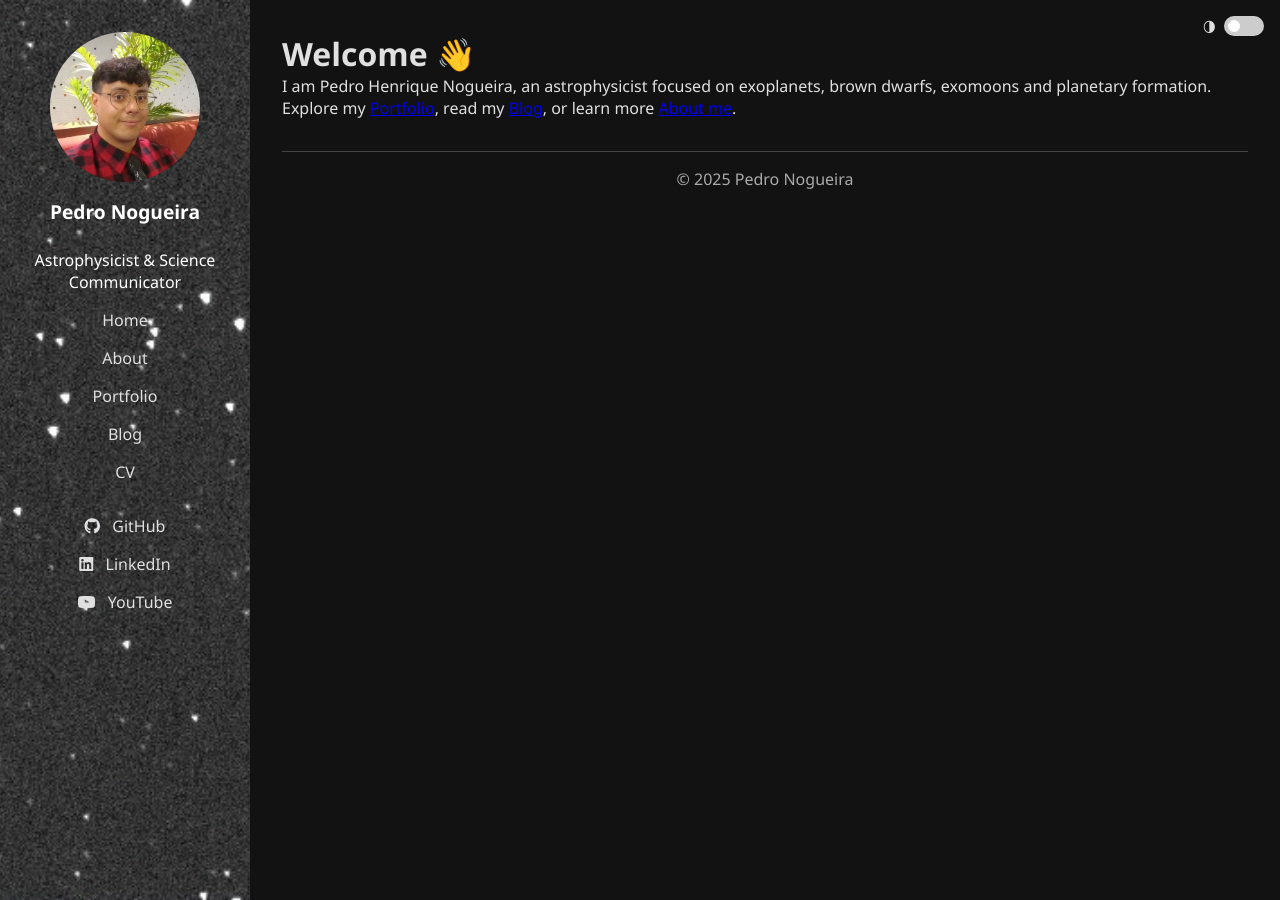
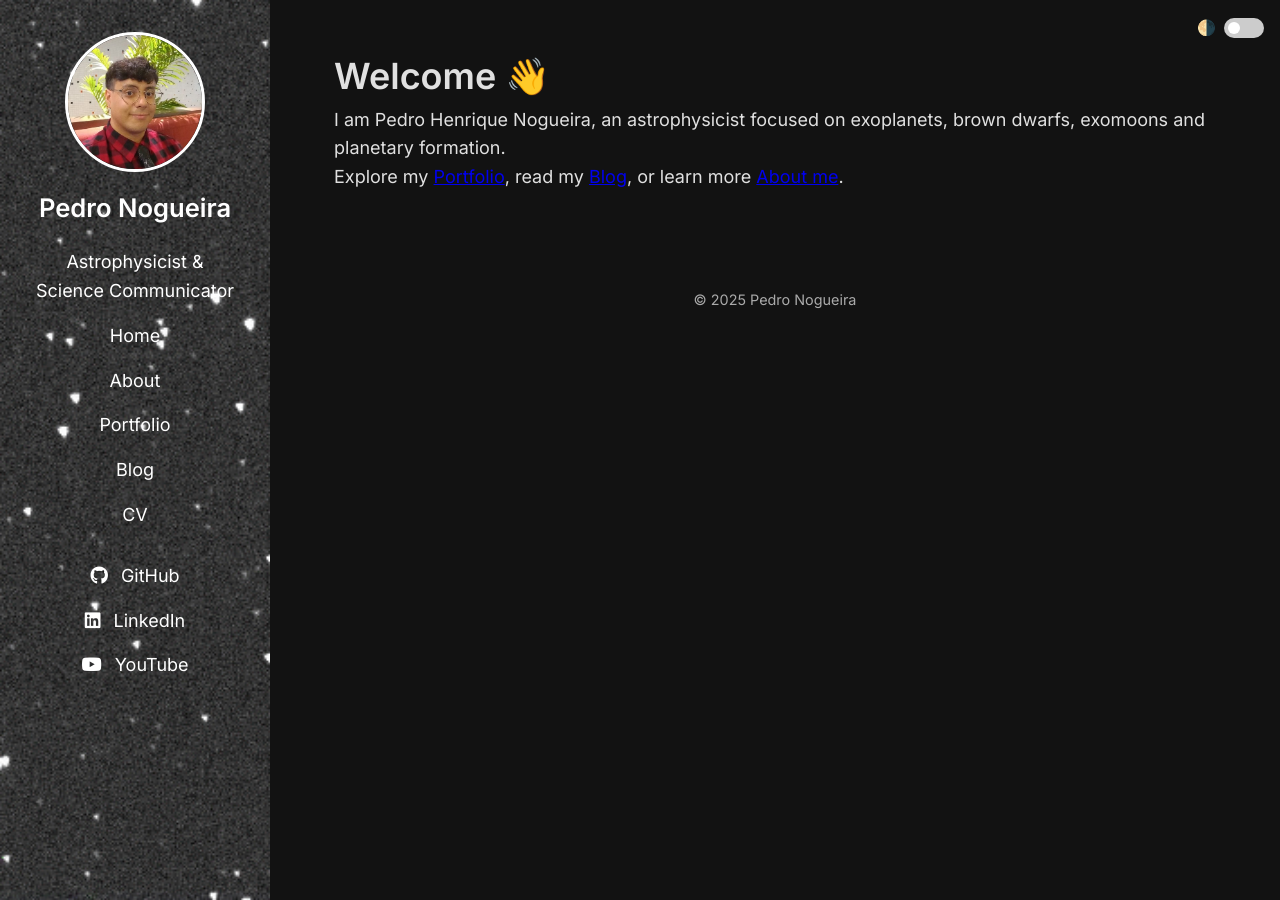
Before and after one commit to PedroNogueira404/PedroNogueira404.github.io, a Jekyll site: the page built from index.md, in a window 1280 px wide. Built offline with Jekyll 4.4.1, drawn with Linux system fonts in a browser that asks for light colours.

Commit message:
Update style_white.css

```diff
--- a/assets/css/style_white.css
+++ b/assets/css/style_white.css
@@ -1,3 +1,5 @@
+@import url('https://fonts.googleapis.com/css2?family=Inter:wght@400;600&display=swap');
+
 /* Reset básico */
 * {
   margin: 0;
@@ -5,9 +7,10 @@
   box-sizing: border-box;
 }
 
-/* Corpo da página */
 body {
-  font-family: 'Segoe UI', Tahoma, Geneva, Verdana, sans-serif;
+  font-family: 'Inter', sans-serif;
+  font-size: 18px;
+  line-height: 1.6;
   display: flex;
   min-height: 100vh;
   background-color: #121212;
@@ -17,126 +20,127 @@ body {
 
 body.light-mode {
   background-color: #f4f4f4;
-  color: #333;
-}
-
-/* Botão genérico */
-.btn {
-  display: inline-block;
-  background: #0077b5;
-  color: white;
-  padding: 10px 15px;
-  margin: 5px;
-  border-radius: 5px;
-  text-decoration: none;
-  transition: background 0.3s;
-}
-
-.btn:hover {
-  background: #005f90;
-}
-
-.btn i {
-  margin-right: 8px;
+  color: #222;
 }
 
 /* Sidebar */
 .sidebar {
-  width: 250px;
+  width: 270px;
   padding: 2rem;
   background: #1e1e1e url('/assets/2024yr4_discovery_atlas.gif') no-repeat center center;
   background-size: cover;
+  text-align: center;
+  color: white;
   display: flex;
   flex-direction: column;
   align-items: center;
-  text-align: center;
-  color: white;
   backdrop-filter: brightness(0.6);
 }
 
 body.light-mode .sidebar {
-  background: #f1f1f1 url('/assets/background-light.jpg') no-repeat center center;
-  color: #333;
+  background: #f0f0f0 url('/assets/background-light.jpg') no-repeat center center;
   backdrop-filter: brightness(0.8);
+  color: #222;
 }
 
-/* Imagem de perfil */
 .profile-img {
-  width: 150px;
-  height: 150px;
+  width: 140px;
+  height: 140px;
   border-radius: 50%;
   object-fit: cover;
   margin-bottom: 1rem;
+  border: 3px solid white;
 }
 
-/* Nome de perfil "Pedro Nogueira" */
 .profile-name {
-  font-size: 1.2rem; /* Tamanho de fonte reduzido */
-  margin-bottom: 1.5rem; /* Distância aumentada dos links */
+  font-size: 1.6rem;
+  font-weight: 600;
+  margin-bottom: 1.2rem;
+}
+
+.main-nav a {
+  font-weight: 500;
+}
+
+.nav-link, .social-link {
+  display: block;
+  margin: 1rem 0;
+  color: inherit;
+  text-decoration: none;
+  transition: all 0.3s ease;
+}
+
+.nav-link:hover, .social-link:hover {
+  color: #66ccff;
+  transform: translateX(5px);
+}
+
+.social-links i {
+  margin-right: 8px;
 }
 
 /* Conteúdo principal */
 .main-content {
   flex: 1;
-  padding: 2rem;
+  padding: 3rem 4rem;
 }
 
-/* Cartões */
+/* Cartões de Projeto */
+.card-grid {
+  display: grid;
+  grid-template-columns: repeat(auto-fit, minmax(260px, 1fr));
+  gap: 2rem;
+}
+
 .card {
   background-color: #1e1e1e;
   border-radius: 12px;
   padding: 20px;
-  margin-bottom: 20px;
-  box-shadow: 0 4px 10px rgba(0,0,0,0.5);
-  transition: transform 0.3s;
+  transition: transform 0.3s ease, box-shadow 0.3s ease;
+  text-decoration: none;
+  color: inherit;
+  box-shadow: 0 4px 16px rgba(0, 0, 0, 0.4);
+}
+
+.card:hover {
+  transform: translateY(-6px);
+  box-shadow: 0 8px 24px rgba(0, 0, 0, 0.6);
+}
+
+.card h3 {
+  margin-bottom: 0.5rem;
+  font-size: 1.3rem;
+}
+
+.card p {
+  font-size: 0.95rem;
+  opacity: 0.85;
 }
 
 body.light-mode .card {
   background-color: #ffffff;
-  color: #333;
-  box-shadow: 0 4px 10px rgba(0,0,0,0.1);
+  color: #222;
+  box-shadow: 0 4px 12px rgba(0,0,0,0.1);
 }
 
-.card:hover {
-  transform: scale(1.02);
-}
-
-/* Navegação e redes sociais */
-.nav-link, .social-link {
-  display: block;
-  margin: 1rem 0; /* Afastamento maior entre os links */
-  color: #e0e0e0;
-  text-decoration: none;
-  transition: color 0.3s;
-}
-
-body.light-mode .nav-link, body.light-mode .social-link {
-  color: #333;
-}
-
-.nav-link:hover, .social-link:hover {
-  color: #66ccff;
+body.light-mode .card:hover {
+  box-shadow: 0 8px 20px rgba(0,0,0,0.2);
 }
 
 /* Rodapé */
 .site-footer {
-  margin-top: 2rem;
-  padding-top: 1rem;
-  border-top: 1px solid #444;
+  margin-top: 4rem;
+  padding-top: 2rem;
   text-align: center;
   color: #aaa;
+  font-size: 0.9rem;
 }
 
 body.light-mode .site-footer {
-  color: #666;
+  color: #555;
 }
 
-/* Ícones (ex: Font Awesome) */
-.sidebar i {
-  margin-right: 8px;
-}
-
-/* Switch de modo */
+/* Switch de modo escuro/claro */
 .switch-container {
   position: absolute;
   top: 1rem;
@@ -147,8 +151,8 @@ body.light-mode .site-footer {
 
 .switch-label {
   margin-right: 8px;
-  color: #e0e0e0;
-  font-size: 14px;
+  font-size: 0.95rem;
+  color: inherit;
 }
 
 .switch {
@@ -180,7 +184,7 @@ body.light-mode .site-footer {
   content: "";
   height: 12px;
   width: 12px;
-  border-radius: 50px;
+  border-radius: 50%;
   left: 4px;
   bottom: 4px;
   background-color: white;
@@ -195,9 +199,11 @@ input:checked + .slider:before {
   transform: translateX(20px);
 }
 
-/* Caixa de comentários */
-.comments-container {
-  max-height: 300px; /* Diminuindo a altura da caixa de comentários */
-  overflow-y: auto; /* Permitindo rolagem vertical */
-  padding: 1rem;
+/* Comentários */
+.comments-section {
+  max-height: 400px;
+  overflow-y: auto;
+  margin-top: 2rem;
+  border-top: 1px solid #444;
+  padding-top: 1rem;
 }
```
